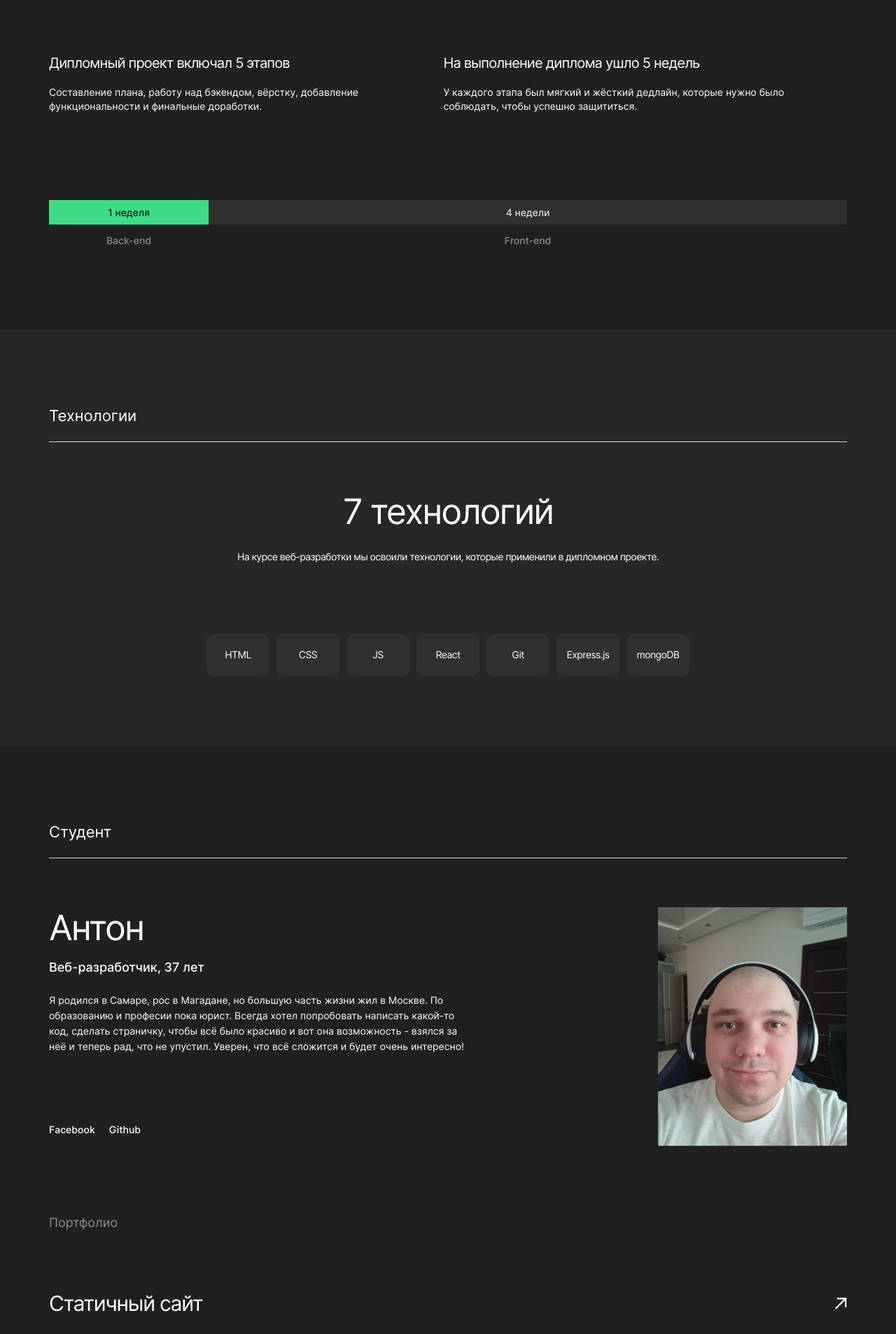
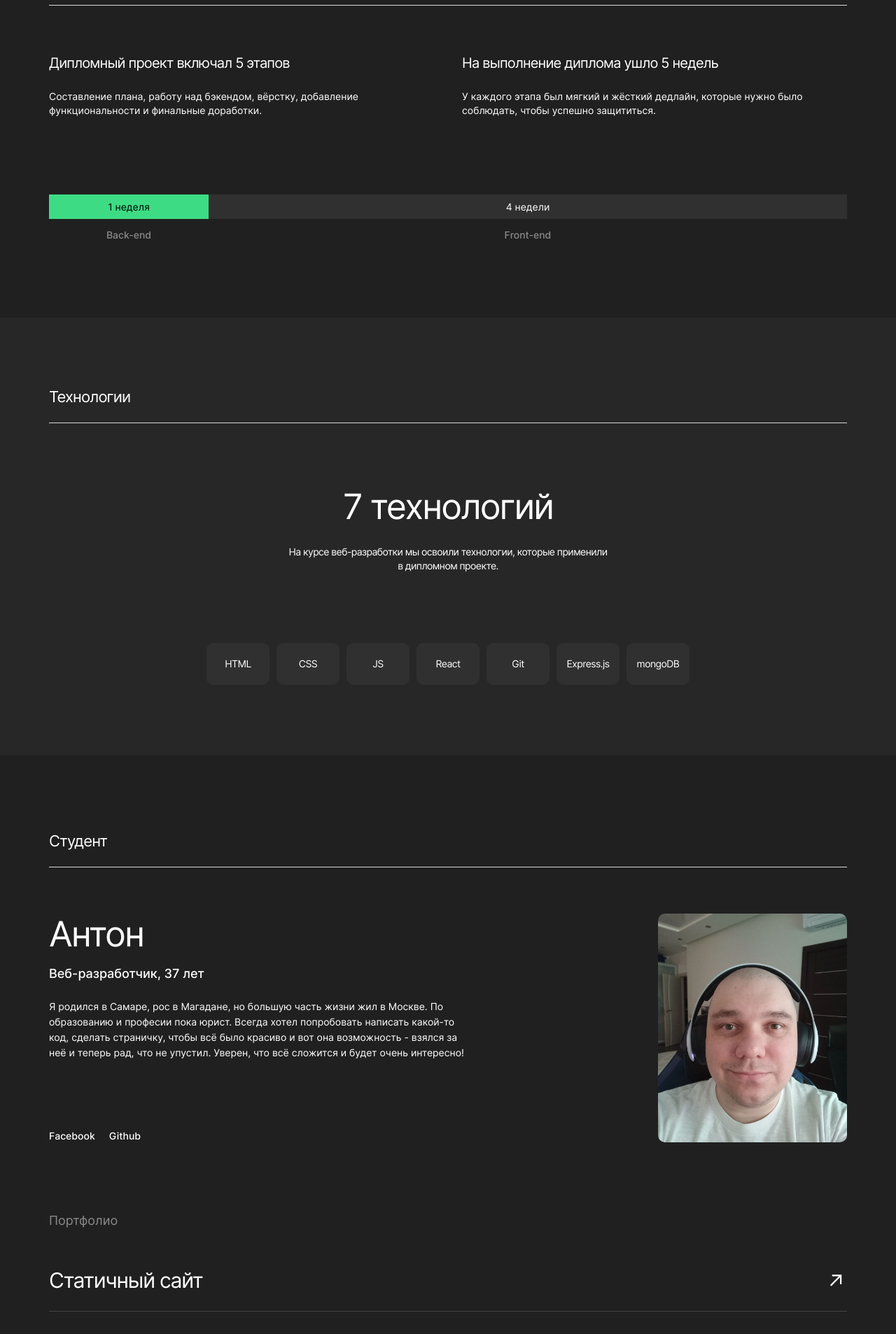
Before and after one commit to AntropovAG/movies-explorer-frontend, a React (Create React App) app: page / in a window 1280 px wide. Shown: the part 740-2647 px from the top of the page at 70% size. Built offline with nearby package versions, Linux system fonts and the light colour scheme.

Commit message:
Finished landing

```diff
--- a/src/components/Footer/Footer.css
+++ b/src/components/Footer/Footer.css
@@ -1,6 +1,7 @@
 .footer {
   width: 1140px;
   margin: 0 auto;
+  padding-top: 79px
 }
 
 .footer__text {
@@ -61,6 +62,6 @@
 }
 
 .footer__link:hover {
-  opacity: .6;
+  opacity: .7;
   transition: opacity .3s;
 }
--- a/src/components/Header/Header.css
+++ b/src/components/Header/Header.css
@@ -5,6 +5,7 @@
   min-height: 74px;
   background-color: #202020;
   margin: 0 auto;
+  padding-bottom: 20px;
 }
 
 .header__logo {
@@ -36,7 +37,7 @@
 }
 
 .header__link:hover {
-  opacity: .6;
+  opacity: .7;
   transition: opacity .3s;
 }
 
--- a/src/components/Main/AboutMe/AboutMe.css
+++ b/src/components/Main/AboutMe/AboutMe.css
@@ -14,6 +14,7 @@
     line-height: 27px;
     color: #fff;
     text-align: left;
+    letter-spacing: -0.04em;
     padding: 110px 0 0 70px;
     margin: 0;
 }
@@ -25,7 +26,7 @@
   box-sizing: border-box;
   border-bottom: 1px solid #DADADA;
   padding-top: 23px;
-  margin-bottom: 70px;
+  margin-bottom: 66px;
 }
 
 .student-profile__info-container {
@@ -33,7 +34,7 @@
   justify-content: space-between;
   width: 1140px;
   margin: 0 auto;
-  padding: 0 0 100px 0;
+  padding: 0 0 102px 0;
 }
 
 .student-profile__info {
@@ -95,11 +96,13 @@
 }
 
 .student-profile__info_link:hover {
-  opacity: .6;
+  opacity: .7;
   transition: opacity .3s;
 }
 
 .student-profile__photo {
-  max-width: 270px;
+  min-width: 270px;
+  max-height: 327px;
   object-fit: cover;
+  border-radius: 10px;
 }
--- a/src/components/Main/AboutProject/AboutProject.css
+++ b/src/components/Main/AboutProject/AboutProject.css
@@ -14,6 +14,7 @@
     line-height: 27px;
     color: #fff;
     text-align: left;
+    letter-spacing: -0.04em;
     padding: 110px 0 0 70px;
     margin: 0;
 }
@@ -30,10 +31,15 @@
 
 .project-info__list {
   display: flex;
-  max-width: 1140px;
+  justify-content: space-between;
+  width: 1140px;
   list-style: none;
   margin: 0 auto;
   padding: 0 0 110px 0;
+}
+
+.project-info__list_item {
+  max-width: 550px;
 }
 
 .project-info__list_title {
@@ -44,6 +50,8 @@
   line-height: 24px;
   letter-spacing: -0.04em;
   color: #fff;
+  padding: 0 0 26px 0;
+  margin: 0;
 }
 
 .project-info__list_description {
@@ -53,6 +61,8 @@
   font-size: 14px;
   line-height: 20px;
   color: #fff;
+  padding: 0;
+  margin: 0;
 }
 
 .project-info__timetable {
@@ -60,7 +70,7 @@
   max-width: 1140px;
   list-style: none;
   margin: 0 auto;
-  padding: 0 0 105px 0;
+  padding: 0 0 110px 0;
 }
 
 .project-info__timetable_backend {
@@ -83,7 +93,7 @@
 }
 
 .project-info__timetable_backend_description {
-  padding: 14px 0;
+  padding: 14px 0 0 0;
   margin: 0;
   font-family: 'Inter';
   font-style: normal;
@@ -114,7 +124,7 @@
 }
 
 .project-info__timetable_frontend_description {
-  padding: 14px 0;
+  padding: 14px 0 0 0;
   margin: 0;
   font-family: 'Inter';
   font-style: normal;
--- a/src/components/Main/AboutProject/AboutProject.jsx
+++ b/src/components/Main/AboutProject/AboutProject.jsx
@@ -6,11 +6,11 @@ function AboutProject() {
     <section className="project-info">
       <h2 className="project-info__header">О проекте</h2>
       <ul className="project-info__list">
-        <li>
+        <li className="project-info__list_item">
           <h3 className="project-info__list_title">Дипломный проект включал 5 этапов</h3>
           <p className="project-info__list_description">Составление плана, работу над бэкендом, вёрстку, добавление функциональности и финальные доработки.</p>
         </li>
-        <li>
+        <li className="project-info__list_item">
           <h3 className="project-info__list_title">На выполнение диплома ушло 5 недель</h3>
           <p className="project-info__list_description">У каждого этапа был мягкий и жёсткий дедлайн, которые нужно было соблюдать,&nbsp;чтобы успешно защититься.</p>
         </li>
--- a/src/components/Main/NavTab/NavTab.css
+++ b/src/components/Main/NavTab/NavTab.css
@@ -16,7 +16,7 @@
   width: 96px;
   height: 36px;
   padding: 0;
-  margin: 0 10px 0 0;
+  margin: 0 5px;
   border: none;
   background-color: #303030;
   border-radius: 10px;
@@ -30,6 +30,6 @@
 }
 
 .navtab__button:hover {
-  opacity: .6;
+  opacity: .7;
   transition: opacity .3s;
 }
--- a/src/components/Main/Portfolio/Portfolio.css
+++ b/src/components/Main/Portfolio/Portfolio.css
@@ -14,7 +14,7 @@
   line-height: 20px;
   color: #8B8B8B;
   margin: 0;
-  padding: 0 0 50px 0;
+  padding: 0 0 30px 0;
 }
 
 .portfolio__links {
@@ -34,13 +34,14 @@
   justify-content: space-between;
   align-items: center;
   text-decoration: none;
-  padding: 30px 0;
+  padding: 20px 0 0 0;
 }
 
 .portfolio__link-item::after {
   content: '';
   display: block;
-  border-bottom: 1px solid #424242;;
+  border-bottom: 1px solid #424242;
+  padding-bottom: 19px;
 }
 
 .portfolio__link-item:last-child::after {
@@ -50,7 +51,7 @@
 }
 
 .portfolio__link:hover {
-  opacity: .6;
+  opacity: .7;
   transition: opacity .3s;
 }
 
@@ -69,4 +70,5 @@
 .portfolio__link_image {
   width: 18px;
   height: 17px;
+  padding-right: 7px;
 }
--- a/src/components/Main/Promo/Promo.css
+++ b/src/components/Main/Promo/Promo.css
@@ -16,5 +16,6 @@
   font-weight: 400;
   font-size: 50px;
   line-height: 58px;
+  letter-spacing: -0.04em;
   color: #fff;
 }
--- a/src/components/Main/Techs/Techs.css
+++ b/src/components/Main/Techs/Techs.css
@@ -14,7 +14,8 @@
     line-height: 27px;
     color: #fff;
     text-align: left;
-    padding: 110px 0 0 70px;
+    letter-spacing: -0.04em;
+    padding: 100px 0 0 70px;
     margin: 0;
 }
 
@@ -25,7 +26,7 @@
   box-sizing: border-box;
   border-bottom: 1px solid #DADADA;
   padding-top: 23px;
-  margin-bottom: 70px;
+  margin-bottom: 90px;
 }
 
 .techs__title {
@@ -42,6 +43,7 @@
 }
 
 .techs__subtitle {
+  max-width: 460px;
   font-family: 'Inter';
   font-style: normal;
   font-weight: 400;
@@ -51,7 +53,7 @@
   letter-spacing: -0.04em;
   color: #fff;
   padding: 0 0 100px 0;
-  margin: 0;
+  margin: 0 auto;
 }
 
 .techs__links {
@@ -78,7 +80,7 @@
 }
 
 .techs__link:hover {
-  opacity: .6;
+  opacity: .7;
   transition: opacity .3s;
 }
 
```
